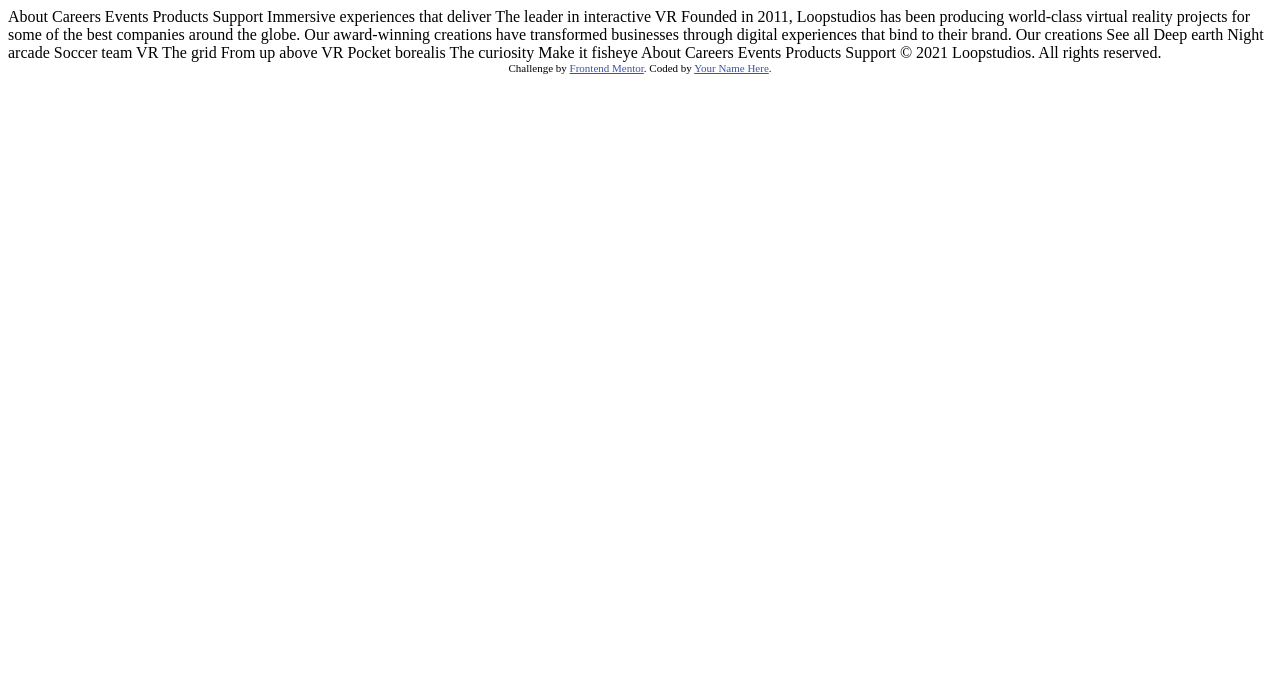
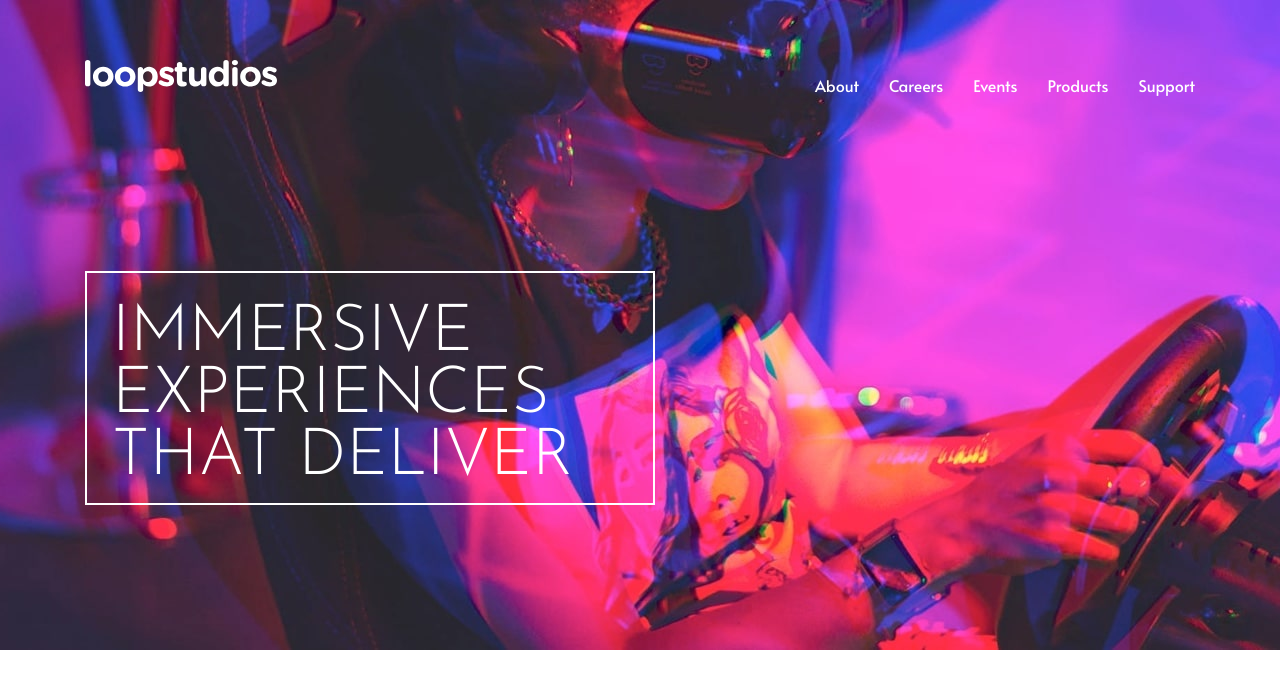
Before and after one commit to louiseweb/Loopstudio, a plain HTML site: page index.html in a window 1280 px wide. Drawn offline with Linux system fonts and the light colour scheme.

Commit message:
Hero section - Desktop

```diff
--- a/index.html
+++ b/index.html
@@ -1,27 +1,42 @@
 <!DOCTYPE html>
 <html lang="en">
+
 <head>
   <meta charset="UTF-8">
-  <meta name="viewport" content="width=device-width, initial-scale=1.0"> <!-- displays site properly based on user's device -->
+  <meta name="viewport" content="width=device-width, initial-scale=1.0">
+  <link rel="icon" type="image/png" sizes="32x32" href="./images/favicon-32x32.png">
+  <link rel="stylesheet" href="style.css">
+  <title>Frontend Mentor | Loopstudios landing page</title>
+</head>
 
-  <link rel="icon" type="image/png" sizes="32x32" href="./images/favicon-32x32.png">
+<body>
+  <header class="hero">
+    <div class="hero__content container">
+      <nav class="nav">
+        <div class="nav__content">
+          <a class="nav__logo" href="#"><img src="images/logo.svg" alt="Loopstudio Logo"></a>
+          <ul class="nav__links">
+            <li><a href="#">About</a></li>
+            <li><a href="#">Careers</a></li>
+            <li><a href="#">Events</a></li>
+            <li><a href="#">Products</a></li>
+            <li><a href="#">Support</a></li>
+          </ul>
+        </div>
 
-  <title>Frontend Mentor | Loopstudios landing page</title>
+      </nav>
+      <div class="hero__header">
+        <h1>Immersive experiences that deliver</h1>
+      </div>
+    </div>
+  </header>
 
-  <!-- Feel free to remove these styles or customise in your own stylesheet 👍 -->
-  <style>
-    .attribution { font-size: 11px; text-align: center; }
-    .attribution a { color: hsl(228, 45%, 44%); }
-  </style>
-</head>
-<body>
-  About
-  Careers
-  Events
-  Products
-  Support
 
-  Immersive experiences that deliver
+  <!--
+
+
+
+
 
   The leader in interactive VR
 
@@ -49,11 +64,9 @@
   Products
   Support
 
-  © 2021 Loopstudios. All rights reserved.
+  © 2021 Loopstudios. All rights reserved. -->
 
-  <div class="attribution">
-    Challenge by <a href="https://www.frontendmentor.io?ref=challenge" target="_blank">Frontend Mentor</a>.
-    Coded by <a href="#">Your Name Here</a>.
-  </div>
+  <script src="script.js"></script>
 </body>
+
 </html>
--- /dev/null
+++ b/style.css
@@ -0,0 +1,86 @@
+
+/* Font Import */
+@import url('https://fonts.googleapis.com/css2?family=Alata&family=Josefin+Sans:wght@300&display=swap');
+
+/* Variables */
+:root {
+    --White: hsl(0, 0%, 100%);
+    --Black: hsl(0, 0%, 0%);
+    --Dark-Gray: hsl(0, 0%, 55%);
+    --Very-Dark-Gray: hsl(0, 0%, 41%);
+}
+
+/* Resets */
+* {
+    margin: 0;
+    padding: 0;
+    box-sizing: border-box;
+}
+
+/* Global Styles */
+body {
+    font-family: 'Alata', sans-serif;
+}
+
+a {
+    text-decoration: none ;
+    color: var(--White);
+}
+
+li {
+    list-style: none;
+}
+
+h1 {
+    font-size: 65px;
+    text-transform: uppercase;
+    font-family: 'Josefin Sans', sans-serif;
+    color: var(--White);
+    font-weight: 300;
+    margin-bottom: -15px;
+    line-height: .95;
+}
+
+.container {
+    max-width: 1190px;
+    padding: 0px 40px;
+    margin: 0 auto;
+}
+
+/* Layout */
+
+/* Hero */
+.hero {
+    height: 650px;
+    background-image: url('images/desktop/image-hero.jpg');
+    background-repeat: no-repeat;
+    background-position: center;
+    background-size: cover;
+}
+
+.hero__header {
+    max-width: 570px;
+    transform: translateY(175px);
+    border: var(--White) 2px solid;
+    padding: 30px 30px 30px 25px;
+}
+
+/* Nav */
+.nav {
+    height: 96px;
+}
+
+.nav__content {
+    height: 100%;
+    display: flex;
+    justify-content: space-between;
+    align-items: flex-end;
+}
+
+.nav__links {
+    display: flex;
+}
+
+.nav__links li:not(:last-child) {
+    margin-right: 30px;
+}
```
Also changed, not shown: script.js (added).
